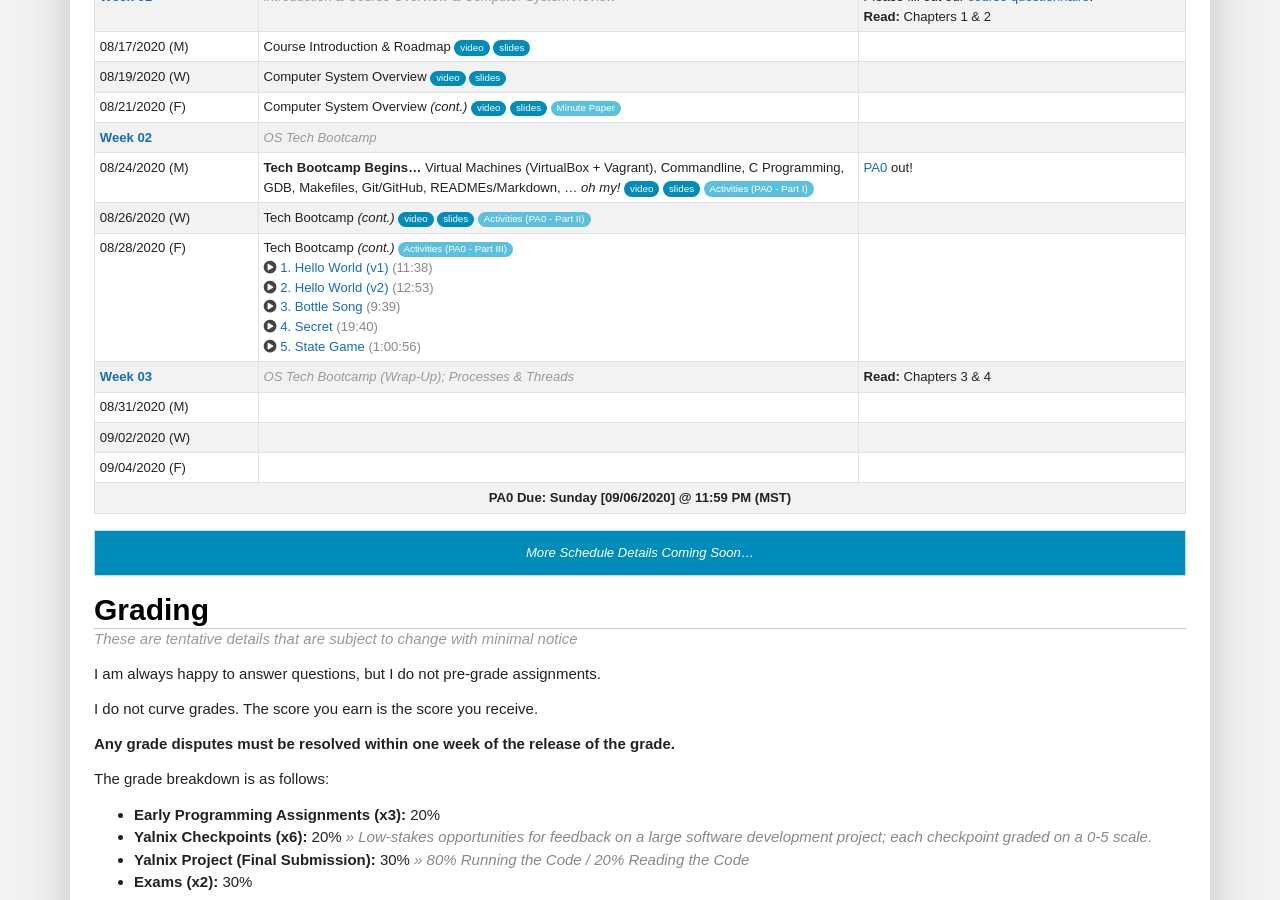
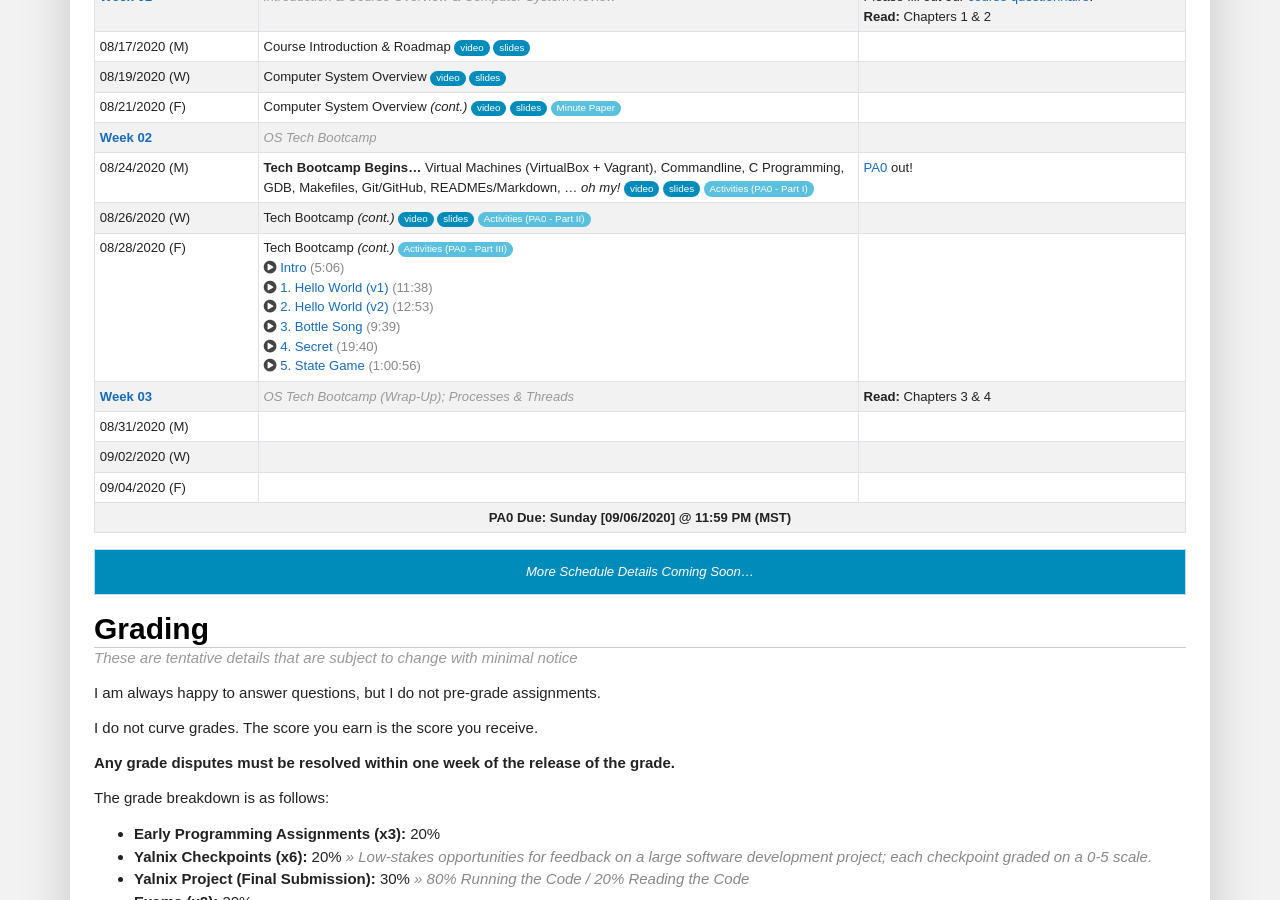
Before and after one commit to traviswpeters/cs460-2020-fall, a Jekyll site: the page built from index.md, in a window 1280 px wide and 900 px high, scrolled down 1601 px. Built offline with Jekyll 4.4.1, drawn with Linux system fonts in a browser that asks for light colours; nearby versions of some CDN libraries; some web fonts are replaced; comment, search, counter and statistics services are not loaded.

Commit message:
add intro video too

```diff
--- a/index.md
+++ b/index.md
@@ -180,6 +180,7 @@ If you have any questions, please contact me.
 <td markdown="span" markdown="1">
 - Tech Bootcamp _(cont.)_
 [Activities (PA0 - Part III)](pa0/#part-iii){:.activity}
+- [<i class="fas fa-play-circle"></i> Intro](https://zoom.us/rec/share/3PZ1JL_U3WxLeqPQ-l2AeL4cOK3XT6a8hHMW_fsPy0jAz-2ABdVR8cz2Ow5tWLL0) <span class="text-muted">(5:06)</span>
 - [<i class="fas fa-play-circle"></i> 1. Hello World (v1)](https://montana.techsmithrelay.com/UeTq) <span class="text-muted">(11:38)</span>
 - [<i class="fas fa-play-circle"></i> 2. Hello World (v2)](https://montana.techsmithrelay.com/PvdY) <span class="text-muted">(12:53)</span>
 - [<i class="fas fa-play-circle"></i> 3. Bottle Song](https://montana.techsmithrelay.com/CdRi) <span class="text-muted">(9:39)</span>
```
